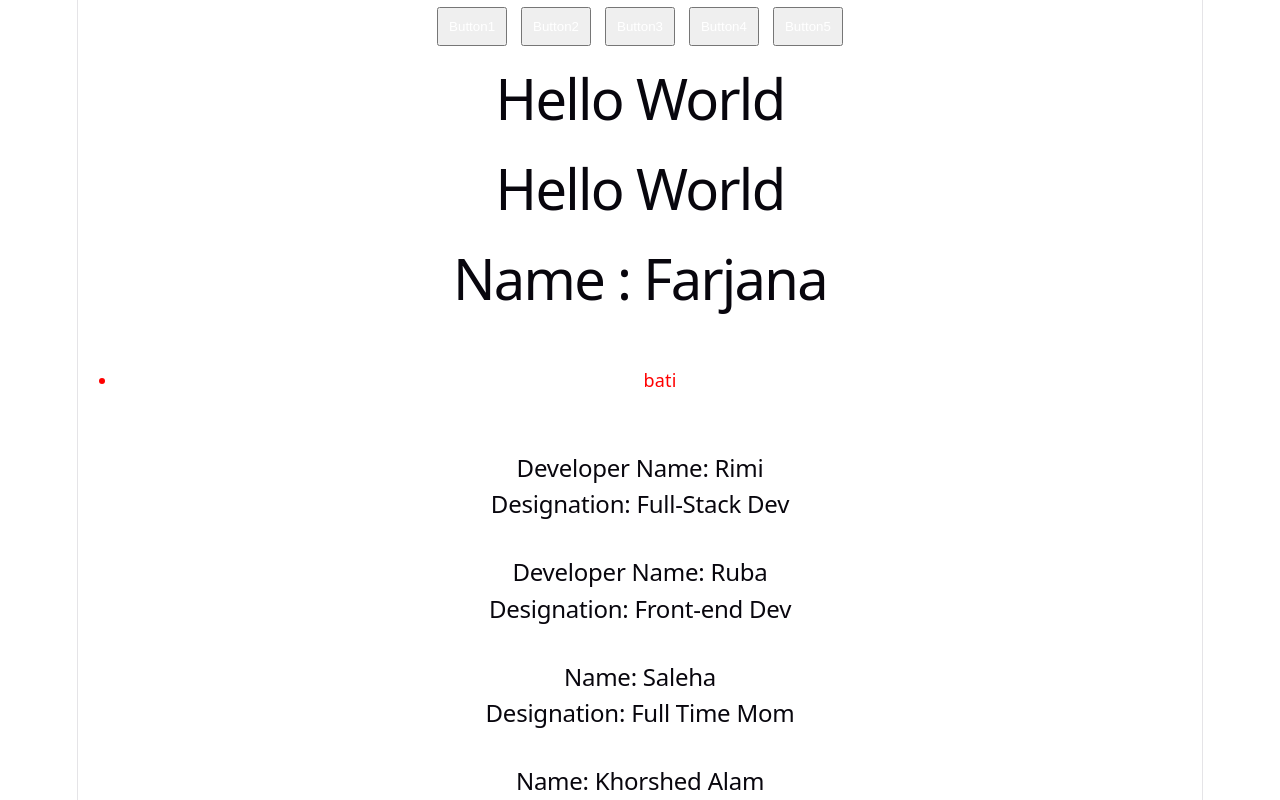
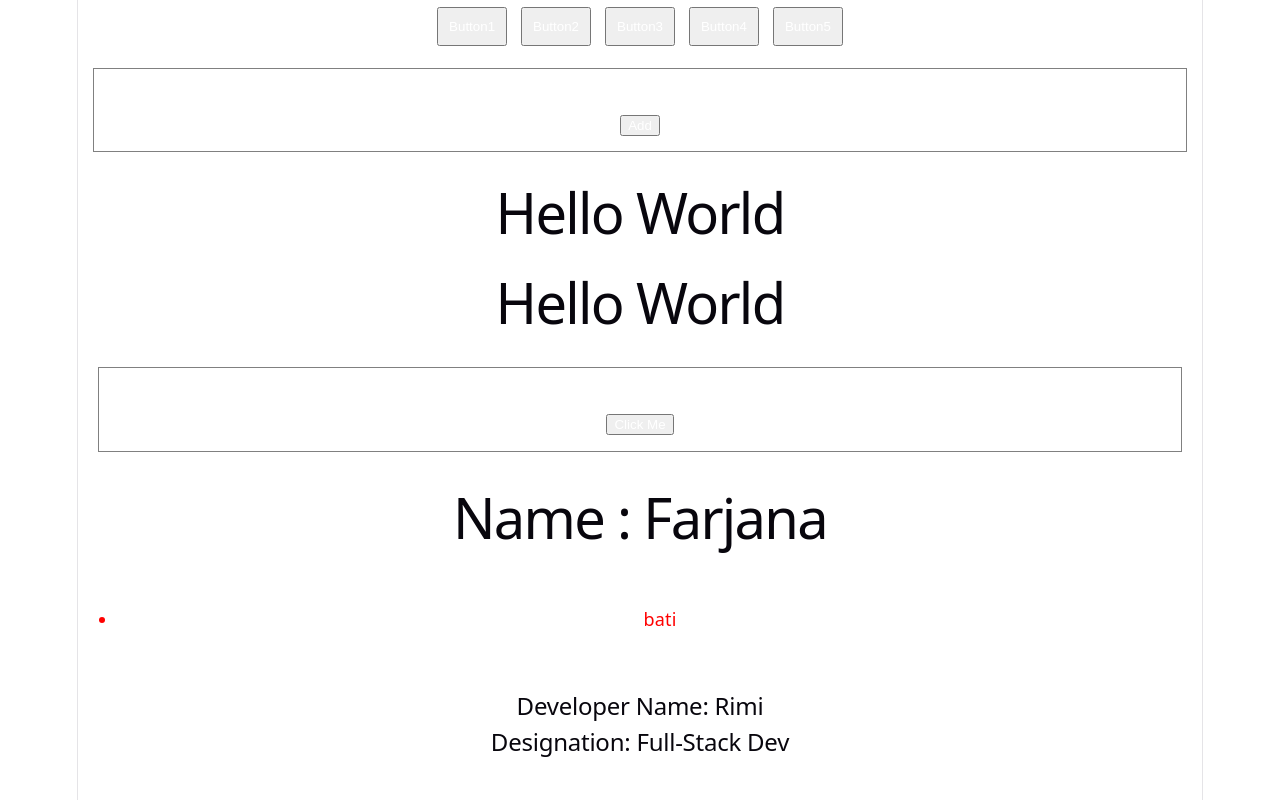
Before and after one commit to farjanayeasminrimi/React-Practice, a React (Vite) app: page / in a window 1280 px wide. Shown: the top 800 px of the page. Built offline with nearby package versions, Linux system fonts and the light colour scheme.

Commit message:
practiced useState()

```diff
--- a/src/App.jsx
+++ b/src/App.jsx
@@ -2,12 +2,16 @@ import "./App.css";
 import ToDo from "./ToDo";
 import Food from "./Food";
 import Handler, { Button3Handler, Button4Handler } from "./EventHandler";
+import Counter from "./State";
+import Counter2 from "./State2";
 function App() {
   return (
     <>
       <Buttons></Buttons>
+      <Counter></Counter>
       <ShowName></ShowName>
       <ShowName></ShowName>
+      <Counter2></Counter2>
       <Daynamic></Daynamic>
       <UlList></UlList>
       <Box name="Rimi" title="Full-Stack Dev"></Box>
--- /dev/null
+++ b/src/State.jsx
@@ -0,0 +1,20 @@
+import { useState } from "react";
+
+export default function Counter() {
+  const [clicks, setClicks] = useState(0);
+  const handler = () => {
+    const updatedCounter = clicks + 1;
+    setClicks(updatedCounter);
+  };
+  const styles = {
+    padding: "15px",
+    margin: "15px",
+    border: "1px solid gray",
+  };
+  return (
+    <div style={styles}>
+      <p>Count: {clicks} </p>
+      <button onClick={handler}>Add</button>
+    </div>
+  );
+}
--- /dev/null
+++ b/src/State2.jsx
@@ -0,0 +1,21 @@
+import { useState } from "react";
+
+export default function Counter2() {
+  const [count, setCount] = useState(0);
+  const clicked = () => {
+    const updated = count + 1;
+    setCount(updated);
+  };
+  return (
+    <div
+      style={{
+        margin: "20px",
+        padding: "15px",
+        border: "1px solid gray",
+      }}
+    >
+      <p> Clicked: {count} </p>
+      <button onClick={clicked}>Click Me</button>
+    </div>
+  );
+}
```
